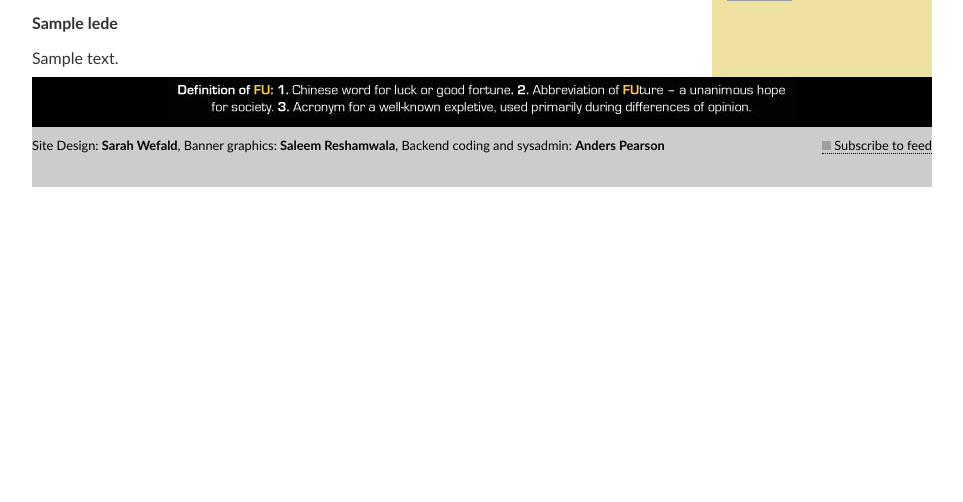
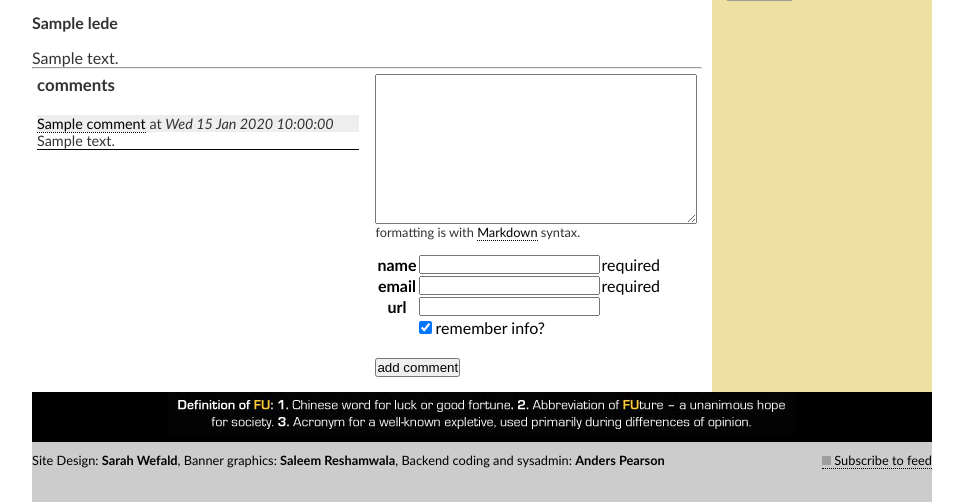
Before and after one commit to thraxil/fu, a Django app: template fu/templates/article.html in a window 1280 px wide. Shown: the part 362-864 px from the top of the page, without its empty margins (158-1121 px from the left). Before the commit the page ends 549 px from the top, so only its background shows below. Run offline with Django 3.2, Linux system fonts and the light colour scheme; the template is opened without the code that fills it: most values are stand-ins (such as "Sample title", 1, 10 or a date in 2020); some libraries are stand-ins or nearby versions; grey boxes are pictures that could not be loaded.

Commit message:
comments now enabled

```diff
--- a/fu/templates/article.html
+++ b/fu/templates/article.html
@@ -56,8 +56,60 @@
 {% endif %}
 
 
+<hr />
+
+<div id="comments">
+{% if not article.approved_comments %}
+{% else %}
+<h3>comments</h3>
+{% for comment in article.approved_comments %}
+
+<div class="comment" id="comment-{{ comment.id }}">
+<div class="comment-byline">
+{% if comment.url %}
+<a href="{{ comment.url }}">{{ comment.name }}</a>
+{% else %}
+{{ comment.name }}
+{% endif %}
+ at <i>{{ comment.timestamp|date:"D d M Y H:i:s" }}</i>
+</div>
+
+{{ comment.content|markdown:"safe" }}
+
+</div>
+{% endfor %}
+{% endif %}
+</div>
+
+<div id="comment-form">
+<form action="{{ article.get_absolute_url }}add_comment/"
+      method="post" onsubmit="return commentSubmit()">
+
+<textarea name="content" id="comment-textarea"></textarea><br />
+<p style="font-size: .8em;">formatting is
+  with <a
+	  href="http://daringfireball.net/projects/markdown/syntax">Markdown</a>
+  syntax.</p>
+<table>
+<tr><th>name</th><td><input type="text" name="name" id="comment-name"/></td><td>required</td></tr>
+<tr><th>email</th><td><input type="text" name="email" id="comment-email"/></td><td>required</td></tr>
+<tr><th>url</th><td><input type="text" name="url" id="comment-url"/></td><td></td></tr>
+<tr><th></th><td><input type="checkbox" checked="checked"
+				 name="remember" id="comment-remember"
+				 />
+remember info?
+</td><td></td></tr>
+</table><br />
+<input type="submit" value="add comment" />
+</form>
+</div>
+<div class="clear"></div>
+
 {% if not article.cartoon %}
 </div>
+
+
+
 
 <div id="sidebar">
 
--- a/fu/templates/base.html
+++ b/fu/templates/base.html
@@ -4,6 +4,7 @@
 <style media="screen" type="text/css">
 @import "/site_media/css/site.css" ;
 </style>
+<script type="text/javascript" src="/site_media/js/comments.js"></script>
 {% block js %}{% endblock %}
 
 
--- a/media/css/site.css
+++ b/media/css/site.css
@@ -297,3 +297,15 @@ background: url(/site_media/images/FUn.gif);
 #footer { font-size: .8em; padding-top: 10px;}
 #feedlink {float: right;}
 #credits { float: left;}
+
+#comments { width: 48%; float: left; padding: 5px;
+font-size: 90%;}
+#comment-form {width: 48%; float: right; padding: 5px;
+
+
+}
+#comment-form textarea {width: 100%; height: 150px;
+}
+
+.comment { padding-top: 20px; border-bottom: #000 solid 1px;}
+.comment-byline { background-color: #eee; width: 100%;}
--- /dev/null
+++ b/media/js/comments.js
@@ -0,0 +1,91 @@
+
+function commentSubmit() {
+
+  var content = document.getElementById("comment-textarea").value;
+  var name = document.getElementById("comment-name").value;
+  var email = document.getElementById("comment-email").value;
+  var url = document.getElementById("comment-url").value;
+
+  if (content == "") {
+    alert("your comment is empty.");
+    return false;
+  }
+
+  if (name == "") {
+    alert("you need to enter a name.");
+    return false;
+  }
+
+  if (email == "") {
+    alert("you need to enter an email address (it won't be shown)");
+    return false;
+  }
+
+  var remember = document.getElementById("comment-remember");
+
+  var now = new Date();
+  fixDate(now);
+  now.setTime(now.getTime() + 365 * 24 * 60 * 60 * 1000);
+
+  if (remember.checked) {
+    setCookie('name', name, now, '/', '', '');
+    setCookie('email', email, now, '/', '', '');
+    setCookie('url', url, now, '/', '', '');
+    setCookie("remember","remember",now,'/','','')
+  } else {
+    deleteCookie('name','/','');
+    deleteCookie('email','/','');
+    deleteCookie('url','/','');
+    setCookie('remember',"forget",now,'/','','');
+  }
+
+  return true;
+  }
+
+
+function setCookie (name, value, expires, path, domain, secure) {
+    var curCookie = name + "=" + escape(value) + ((expires) ? "; expires=" + expires.toGMTString() : "") + ((path) ? "; path=" + path : "") + ((domain) ? "; domain=" + domain : "") + ((secure) ? "; secure" : "");
+    document.cookie = curCookie;
+}
+
+function getCookie (name) {
+    var prefix = name + '=';
+    var c = document.cookie;
+    var nullstring = '';
+    var cookieStartIndex = c.indexOf(prefix);
+    if (cookieStartIndex == -1)
+        return nullstring;
+    var cookieEndIndex = c.indexOf(";", cookieStartIndex + prefix.length);
+    if (cookieEndIndex == -1)
+        cookieEndIndex = c.length;
+    return unescape(c.substring(cookieStartIndex + prefix.length, cookieEndIndex));
+}
+
+function deleteCookie (name, path, domain) {
+    if (getCookie(name))
+        document.cookie = name + "=" + ((path) ? "; path=" + path : "") + ((domain) ? "; domain=" + domain : "") + "; expires=Thu, 01-Jan-70 00:00:01 GMT";
+}
+
+function fixDate (date) {
+    var base = new Date(0);
+    var skew = base.getTime();
+    if (skew > 0)
+        date.setTime(date.getTime() - skew);
+}
+
+window.onload = function () {
+  var remember = getCookie('remember');
+  var name = document.getElementById('comment-name');
+  if (!name) {
+    return; // no comment form on page
+  }
+  document.getElementById('comment-name').value = getCookie('name');
+  document.getElementById('comment-email').value = getCookie('email');
+  document.getElementById('comment-url').value = getCookie('url');
+  if (remember == "remember") {
+    document.getElementById('comment-remember').checked = true;
+  }
+  if (remember == "forget") {
+    document.getElementById('comment-remember').checked = false;
+  }
+}
--- a/urls.py
+++ b/urls.py
@@ -8,6 +8,7 @@ urlpatterns = patterns('',
                        (r'^team/$','fusite.fu.views.team'),
                        (r'^issues/(?P<year>\d+)\-(?P<month>\d+)\-(?P<day>\d+)/$', 'fusite.fu.views.issue'),
                        (r'^issues/(?P<year>\d+)\-(?P<month>\d+)\-(?P<day>\d+)/(?P<slug>[^/]+)/$', 'fusite.fu.views.article'),
+                       (r'^issues/(?P<year>\d+)\-(?P<month>\d+)\-(?P<day>\d+)/(?P<slug>[^/]+)/add_comment/$', 'fusite.fu.views.add_comment'),
                        (r'^site_media/(?P<path>.*)$', 'django.views.static.serve', {'document_root': '/home/anders/code/python/fusite/media/'}),
                        (r'^uploads/(?P<path>.*)$', 'django.views.static.serve', {'document_root': '/tmp/fusite/data'}),
                        (r'^admin/', include('django.contrib.admin.urls')),
```
Also changed, not shown: fu/models.py (+28 -2 lines), fu/templates/issue.html (+51 -0 lines), fu/views.py (+31 -1 lines).
